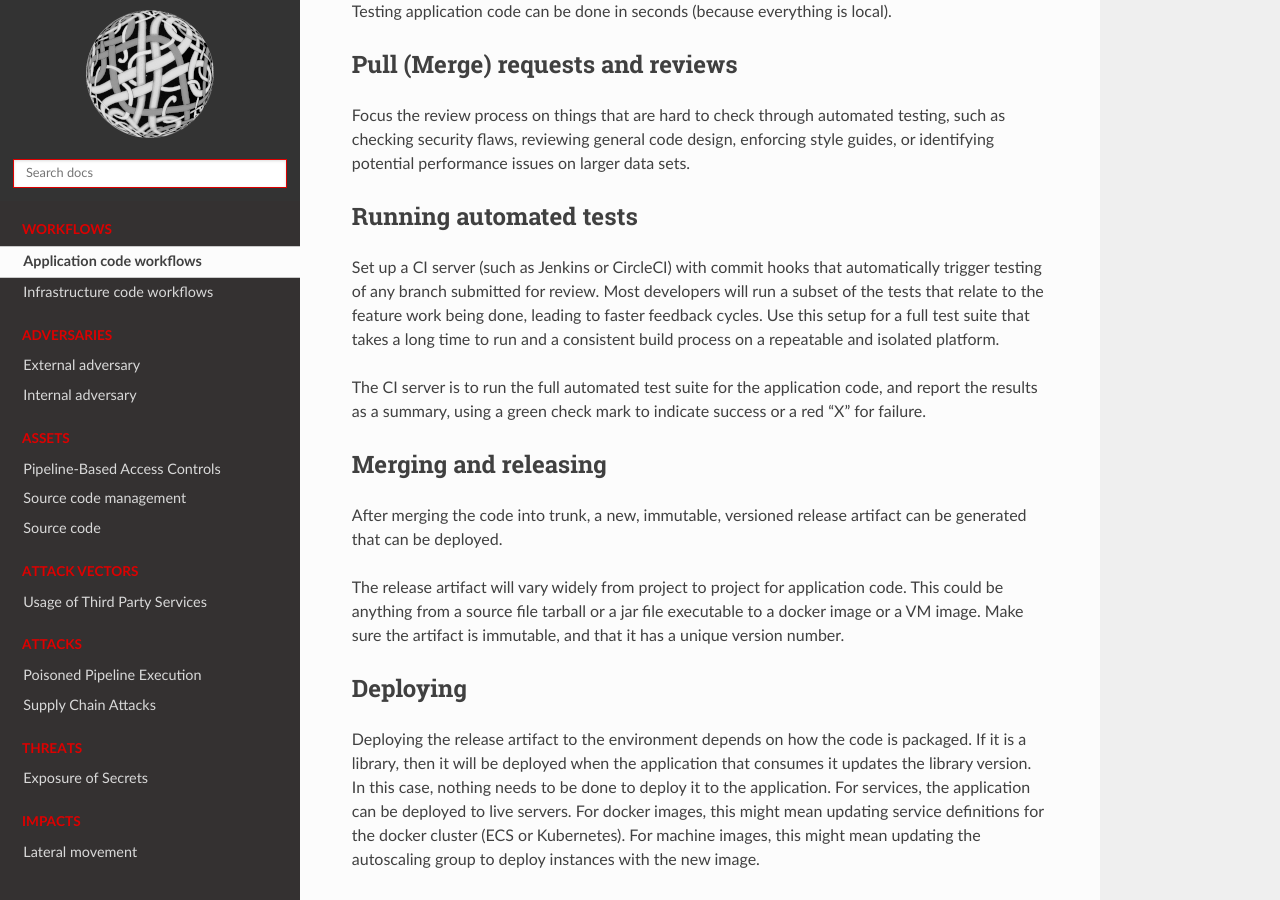
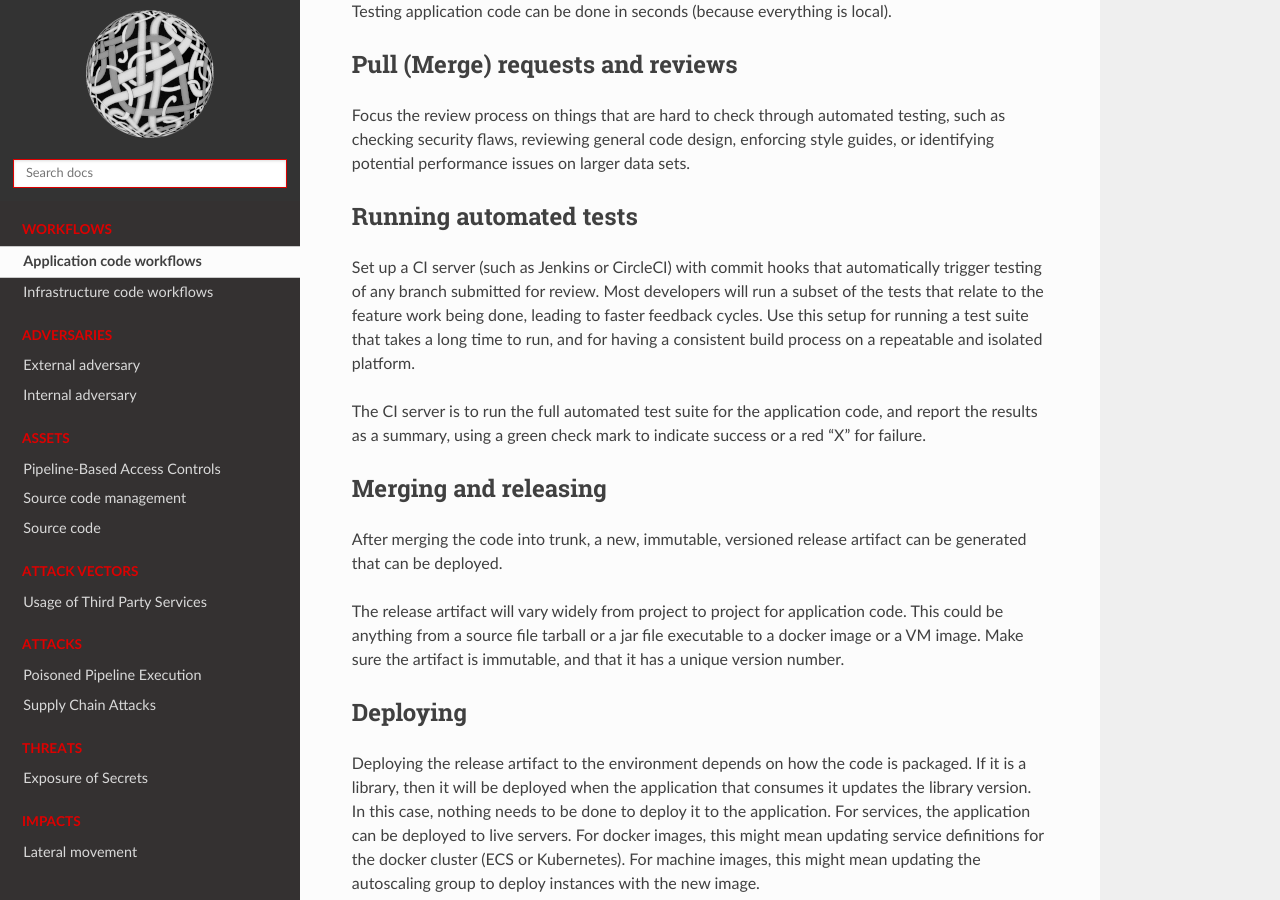
Before and after one commit to tymyrddin/green-cicd, a Sphinx documentation site: the page built from source/docs/workflows/application.md, in a window 1280 px wide and 900 px high, scrolled down 899 px. Built offline with Sphinx 7.4.7 and the Read the Docs theme 2.0.0, drawn with Linux system fonts in a browser that asks for light colours.

Commit message:
Get going with it!

```diff
--- a/source/docs/workflows/application.md
+++ b/source/docs/workflows/application.md
@@ -39,8 +39,8 @@ reviewing general code design, enforcing style guides, or identifying potential
 
 Set up a CI server (such as Jenkins or CircleCI) with commit hooks that automatically trigger testing of any branch
 submitted for review. Most developers will run a subset of the tests that relate to the feature work being done, leading
-to faster feedback cycles. Use this setup for a full test suite that takes a long time to run and a consistent build
-process on a repeatable and isolated platform.
+to faster feedback cycles. Use this setup for running a test suite that takes a long time to run, and for having a
+consistent build process on a repeatable and isolated platform.
 
 The CI server is to run the full automated test suite for the application code, and report the results as a summary,
 using a green check mark to indicate success or a red "X" for failure.
```
